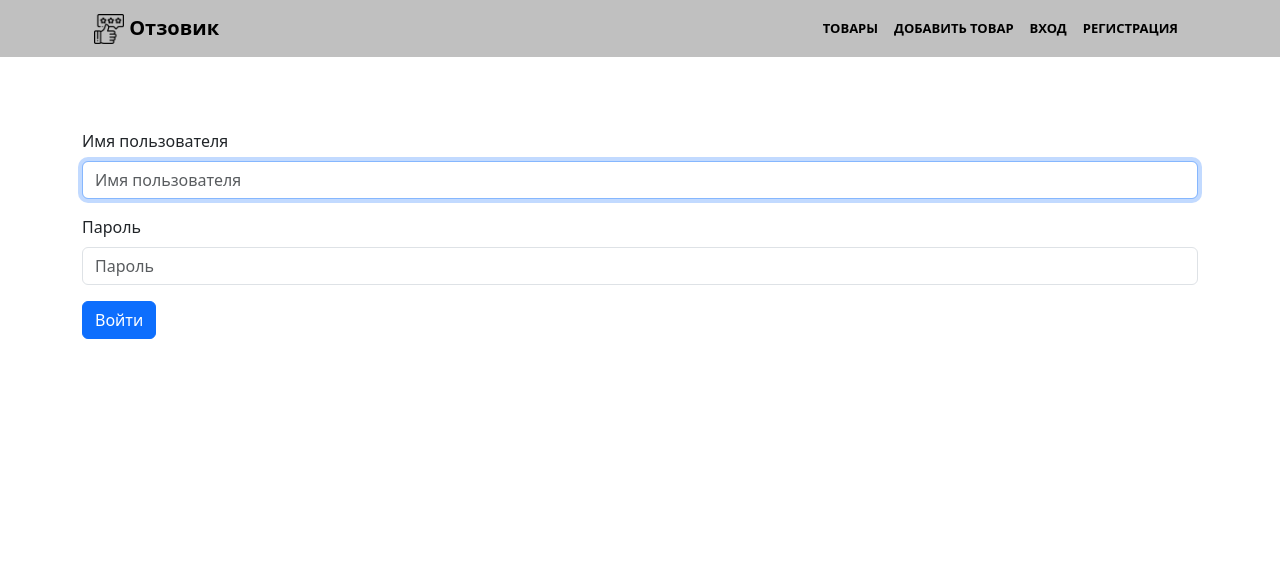
After one commit to kuvatov/controlwork_8_abylay_kuvatov, a Django app: page /auth/login/ in a window 1280 px wide. The commit adds this page. Shown: the top 579 px of the page. Run offline with Django 4.2, Linux system fonts and the light colour scheme; some libraries are stand-ins or nearby versions.

Commit message:
Создал приложение аутентификации пользователей. Добавил представления и шаблоны регистрации и аутентификации пользователей

```diff
--- /dev/null
+++ b/source/accounts/templates/registration/login.html
@@ -0,0 +1,13 @@
+{% extends 'base.html' %}
+{% load bootstrap5 %}
+{% block content %}
+<form method="post" novalidate>
+    <div class="form">
+        {% csrf_token %}
+        {% bootstrap_form form %}
+    </div>
+    <div class="form_row">
+        {% bootstrap_button button_type="submit" content='Войти' %}
+    </div>
+</form>
+{% endblock %}
--- /dev/null
+++ b/source/accounts/urls.py
@@ -0,0 +1,10 @@
+from django.urls import path
+from django.contrib.auth import views as auth
+
+from accounts.views import RegisterView
+
+urlpatterns = [
+    path('login/', auth.LoginView.as_view(), name='login'),
+    path('logout/', auth.LogoutView.as_view(), name='logout'),
+    path('register/', RegisterView.as_view(), name='register')
+]
--- a/source/app/urls.py
+++ b/source/app/urls.py
@@ -20,6 +20,7 @@ from django.urls import path, include
 
 urlpatterns = [
                   path("admin/", admin.site.urls),
-                  path("", include("webapp.urls"))
+                  path("", include("webapp.urls")),
+                  path("auth/", include("accounts.urls"))
               ] + static(settings.STATIC_URL, document_root=settings.STATIC_ROOT) \
               + static(settings.MEDIA_URL, document_root=settings.MEDIA_ROOT)
--- a/source/webapp/templates/base.html
+++ b/source/webapp/templates/base.html
@@ -32,12 +32,24 @@
                         </li>
                         {% endif %}
                         <li class="nav-item">
-                            <a class="nav-link active" aria-current="page" href="{% url 'product_list' %}">Товары</a>
+                            <a class="nav-link active" aria-current="page" href="{% url 'product_list' %}">товары</a>
                         </li>
                         <li class="nav-item">
                             <a class="nav-link active" aria-current="page" href="{% url 'product_create' %}">добавить
                                 товар</a>
                         </li>
+                        {% if user.is_authenticated %}
+                        <li class="nav-item">
+                            <a class="nav-link active" aria-current="page" href="{% url 'logout' %}">выход</a>
+                        </li>
+                        {% else %}
+                        <li class="nav-item">
+                            <a class="nav-link active" aria-current="page" href="{% url 'login' %}">вход</a>
+                        </li>
+                        <li class="nav-item">
+                            <a class="nav-link active" aria-current="page" href="{% url 'register' %}">регистрация</a>
+                        </li>
+                        {% endif %}
                     </ul>
                 </div>
             </div>
```
Also changed, not shown: source/accounts/forms.py (added, +17 -0 lines), source/accounts/templates/registration/register.html (added, +13 -0 lines), source/accounts/views.py (added, +10 -0 lines), source/app/settings.py (+6 -1 lines), source/accounts/__init__.py (added), source/static/media/favicon.ico (added).
